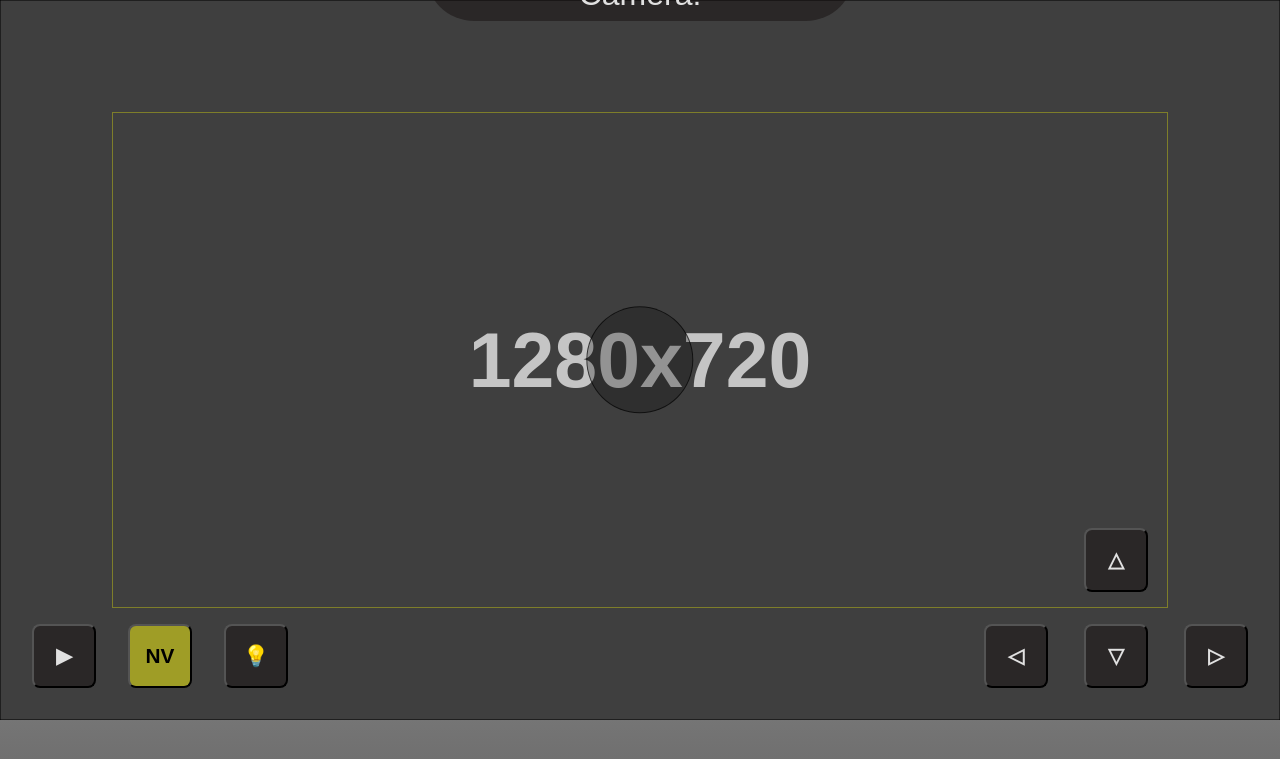
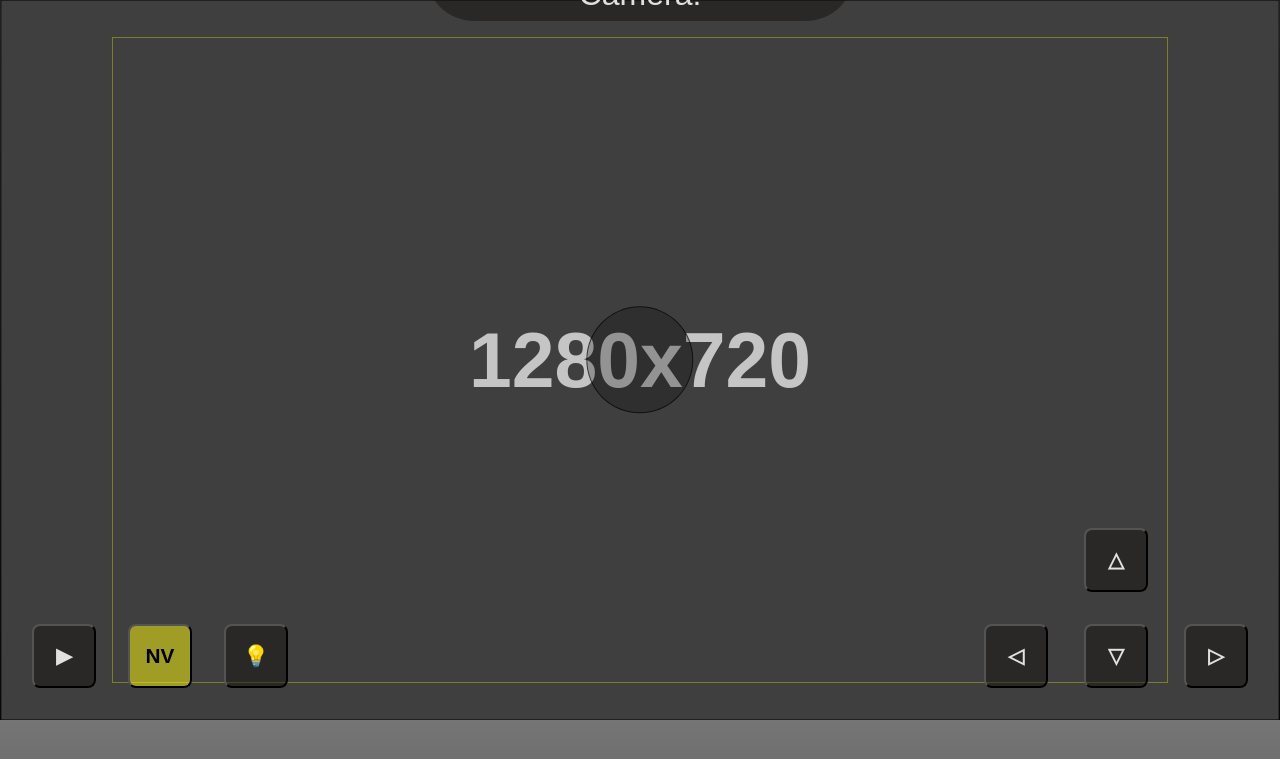
Before and after one commit to darthmelak/servo-server, a Bottle app: page / in a window 1280 px wide. Shown: the top 759 px of the page. Run offline with Bottle, Linux system fonts and the light colour scheme; parts of the project's set-up code (start-up, migrations or seed data) failed here and were passed over.

Commit message:
fe tweaks

```diff
--- a/static/script.js
+++ b/static/script.js
@@ -121,7 +121,7 @@
         })
     })
 
-    $TouchO.addEventListener(MOVE, function (ev) {
+    const onMove = function (ev) {
         ev.preventDefault()
         if (started) {
             const c = getCoords(ev)
@@ -147,6 +147,7 @@
             if (stepX !== prevStepX) { prevStepX = stepX }
             if (stepY !== prevStepY) { prevStepY = stepY }
         }
+    }
 
-    })
+    $TouchO.addEventListener(MOVE, _.throttle(onMove, 250, {leading: true, trailing: true}))
 })(document)
--- a/static/style.css
+++ b/static/style.css
@@ -54,7 +54,9 @@ h1:focus {
 img {
     display: block;
     margin: 0 auto;
-    height: auto;
+    width: 100%;
+    aspect-ratio: 16 / 9;
+    object-fit: contain;
     max-width: 100vw;
     max-height: 100vh;
     pointer-events: none;
@@ -141,8 +143,8 @@ button.active {
     --edge: 7rem;
     display: block;
     position: absolute;
-    top: var(--edge);
-    bottom: var(--edge);
+    top: calc(var(--edge) / 3);
+    bottom: calc(var(--edge) / 3);
     left: var(--edge);
     right: var(--edge);
     background-color: rgba(0,0,0,0);
--- a/template/index.html
+++ b/template/index.html
@@ -40,6 +40,7 @@
         </div>
     </div>
 
+    <script src="https://cdn.jsdelivr.net/npm/lodash@4.17.21/lodash.min.js"></script>
     % if dev:
         <script src="script.js"></script>
     % else:
```
